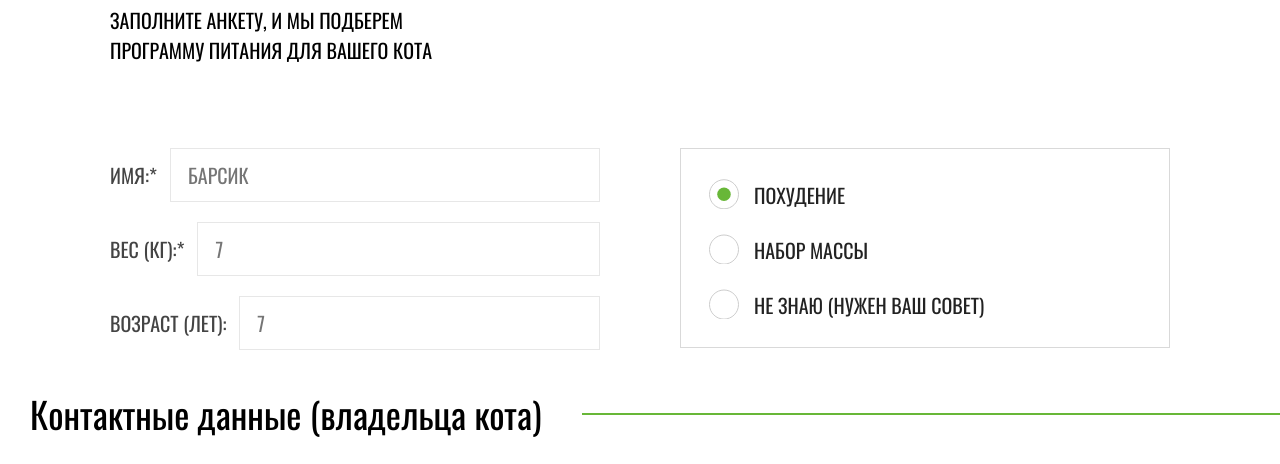
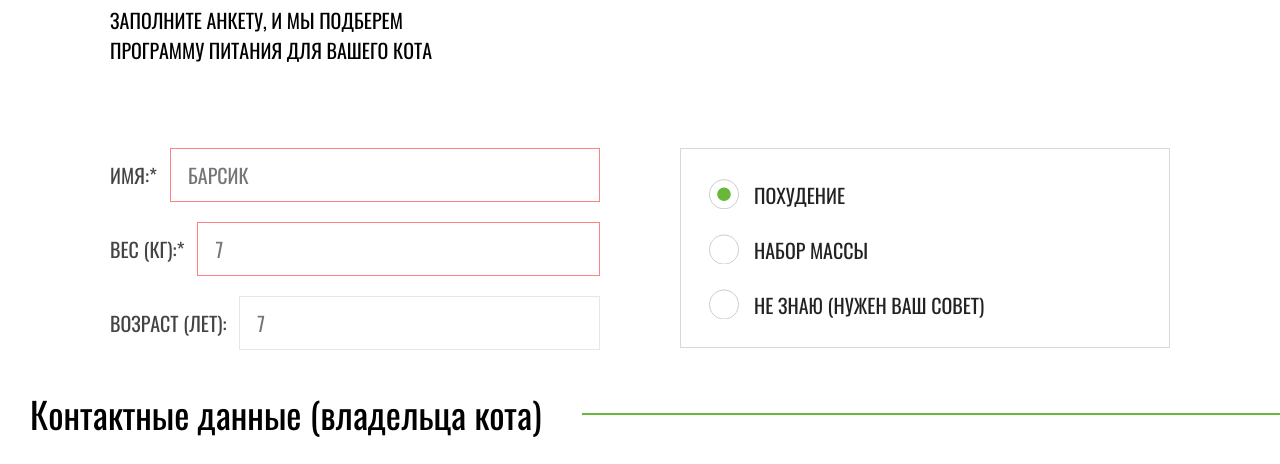
Before and after one commit to mrachenko/1615341-cat-energy-23, a website: page source/form.html in a window 1280 px wide. Shown: the part 323-787 px from the top of the page. Drawn offline with nearby package versions, Linux system fonts and the light colour scheme; files that its build step writes are made by us from their sources.

Commit message:
предфинал

```diff
--- a/source/less/blocks/input-text.less
+++ b/source/less/blocks/input-text.less
@@ -49,7 +49,7 @@
     border-color: @special-dark-gray;
   }
 
-  &:not(:placeholder-shown):invalid {
+  &:invalid {
     border-color: @status-error;
   }
 }
```
